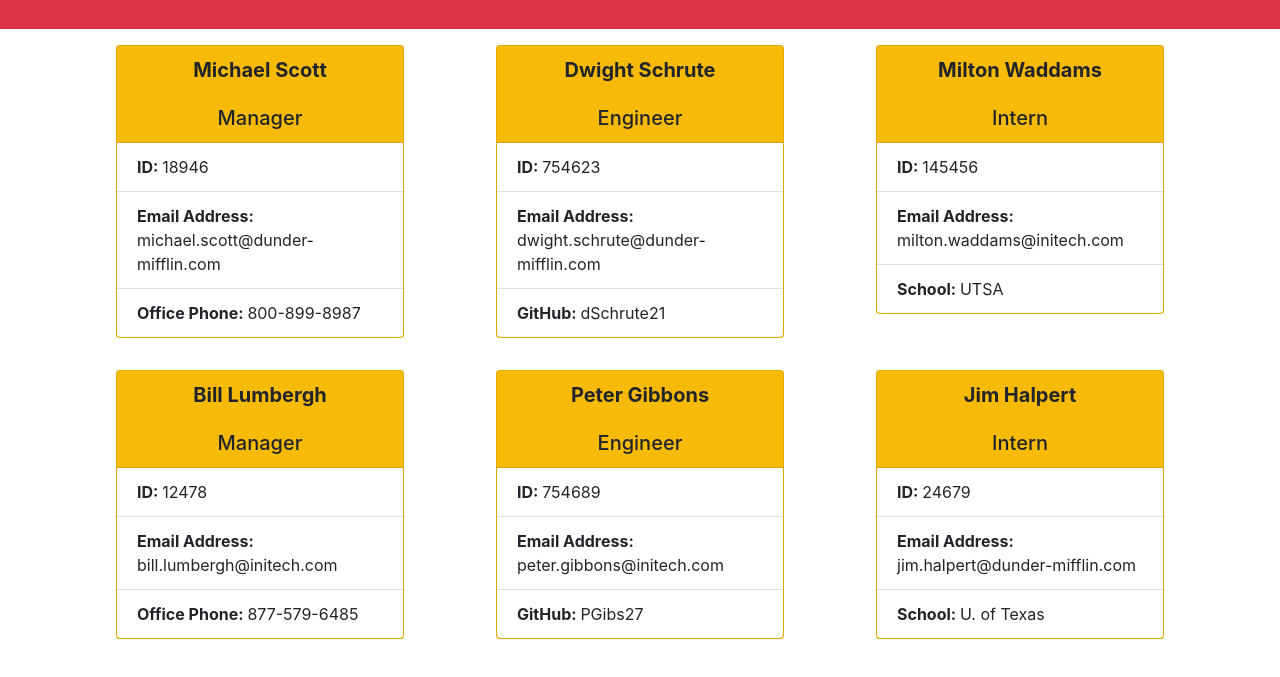
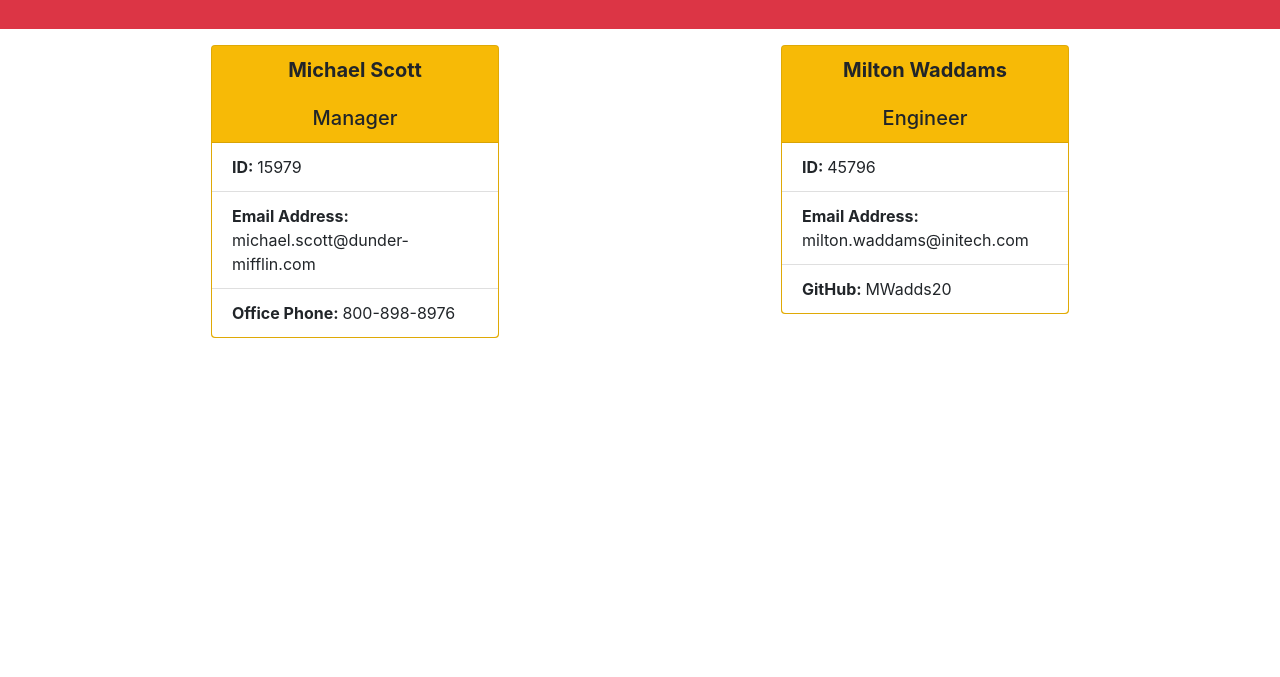
Before and after one commit to andrew18929/Team_Profile_Generator, a website: page dist/index.html in a window 1280 px wide. Shown: the part 75-752 px from the top of the page. Drawn offline with nearby package versions, Linux system fonts and the light colour scheme.

```diff
--- a/dist/index.html
+++ b/dist/index.html
@@ -18,54 +18,18 @@
             <div class="card bg-warning mx-auto my-3" style="width: 18rem">
             <h5 class="card-header text-center"><b>Michael Scott</b><br /><br />Manager</h5>
             <ul class="list-group list-group-flush">
-                <li class="list-group-item"><b>ID: </b>18946</li>
+                <li class="list-group-item"><b>ID: </b>15979</li>
                 <li class="list-group-item"><b>Email Address: </b>michael.scott@dunder-mifflin.com</li>
-                <li class="list-group-item"><b>Office Phone: </b>800-899-8987</li>
+                <li class="list-group-item"><b>Office Phone: </b>800-898-8976</li>
             </ul>
             </div>
         </div><div class="col-sm">
             <div class="card bg-warning mx-auto my-3" style="width: 18rem">
-            <h5 class="card-header text-center"><b>Dwight Schrute</b><br /><br />Engineer</h5>
+            <h5 class="card-header text-center"><b>Milton Waddams</b><br /><br />Engineer</h5>
             <ul class="list-group list-group-flush">
-                <li class="list-group-item"><b>ID: </b>754623</li>
-                <li class="list-group-item"><b>Email Address: </b>dwight.schrute@dunder-mifflin.com</li>
-                <li class="list-group-item"><b>GitHub: </b>dSchrute21</li>
-            </ul>
-            </div>
-        </div><div class="col-sm">
-            <div class="card bg-warning mx-auto my-3" style="width: 18rem">
-            <h5 class="card-header text-center"><b>Milton Waddams</b><br /><br />Intern</h5>
-            <ul class="list-group list-group-flush">
-                <li class="list-group-item"><b>ID: </b>145456</li>
+                <li class="list-group-item"><b>ID: </b>45796</li>
                 <li class="list-group-item"><b>Email Address: </b>milton.waddams@initech.com</li>
-                <li class="list-group-item"><b>School: </b>UTSA</li>
-            </ul>
-            </div>
-        </div><div class="col-sm">
-            <div class="card bg-warning mx-auto my-3" style="width: 18rem">
-            <h5 class="card-header text-center"><b>Bill Lumbergh</b><br /><br />Manager</h5>
-            <ul class="list-group list-group-flush">
-                <li class="list-group-item"><b>ID: </b>12478</li>
-                <li class="list-group-item"><b>Email Address: </b>bill.lumbergh@initech.com</li>
-                <li class="list-group-item"><b>Office Phone: </b>877-579-6485</li>
-            </ul>
-            </div>
-        </div><div class="col-sm">
-            <div class="card bg-warning mx-auto my-3" style="width: 18rem">
-            <h5 class="card-header text-center"><b>Peter Gibbons</b><br /><br />Engineer</h5>
-            <ul class="list-group list-group-flush">
-                <li class="list-group-item"><b>ID: </b>754689</li>
-                <li class="list-group-item"><b>Email Address: </b>peter.gibbons@initech.com</li>
-                <li class="list-group-item"><b>GitHub: </b>PGibs27</li>
-            </ul>
-            </div>
-        </div><div class="col-sm">
-            <div class="card bg-warning mx-auto my-3" style="width: 18rem">
-            <h5 class="card-header text-center"><b>Jim Halpert</b><br /><br />Intern</h5>
-            <ul class="list-group list-group-flush">
-                <li class="list-group-item"><b>ID: </b>24679</li>
-                <li class="list-group-item"><b>Email Address: </b>jim.halpert@dunder-mifflin.com</li>
-                <li class="list-group-item"><b>School: </b>U. of Texas</li>
+                <li class="list-group-item"><b>GitHub: </b>MWadds20</li>
             </ul>
             </div>
         </div> </div>
```
Also changed, not shown: README.md.
